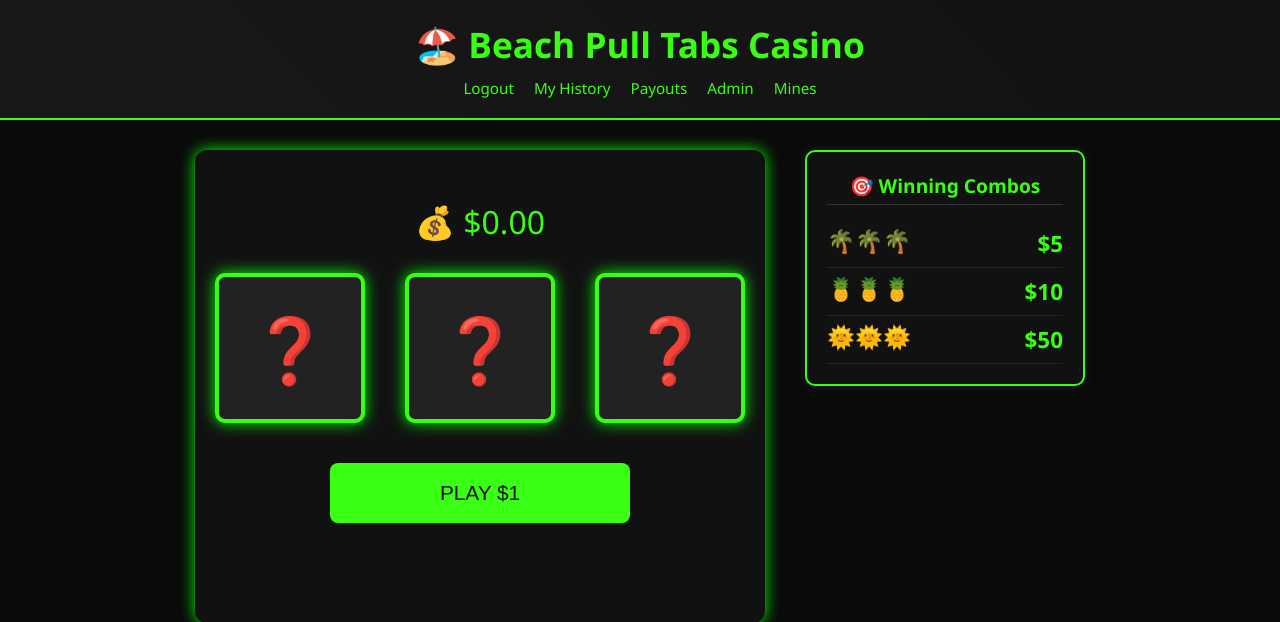
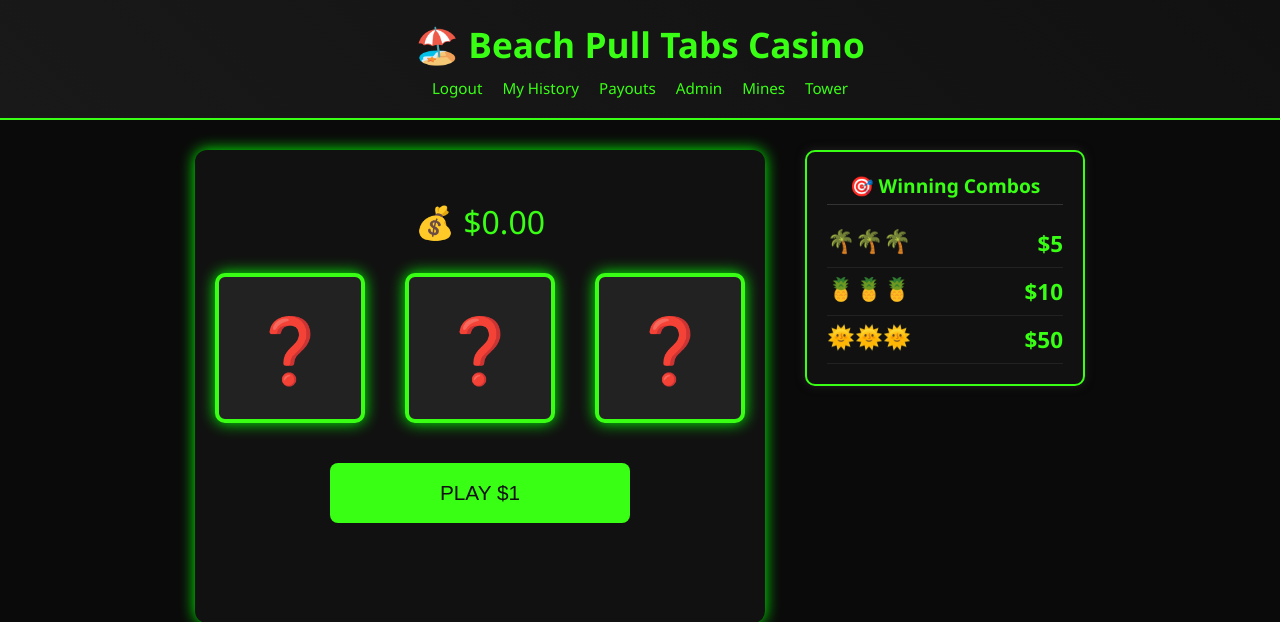
Before and after one commit to bulldawg395/pulltab-game, a Flask app: page / in a window 1280 px wide. Shown: the top 622 px of the page. Run offline with Flask 3, Linux system fonts and the light colour scheme; the visitor is signed in with stand-in values (Sample User, id 1); data comes from the database, SQL or seed files in the repository.

Commit message:
index.html

```diff
--- a/templates/index.html
+++ b/templates/index.html
@@ -17,6 +17,7 @@
         <a href="/info">Payouts</a>
         <a href="/admin">Admin</a>
         <a href="/mines">Mines</a>
+        <a href="/tower">Tower</a>
       {% endif %}
     </nav>
   </header>
```
